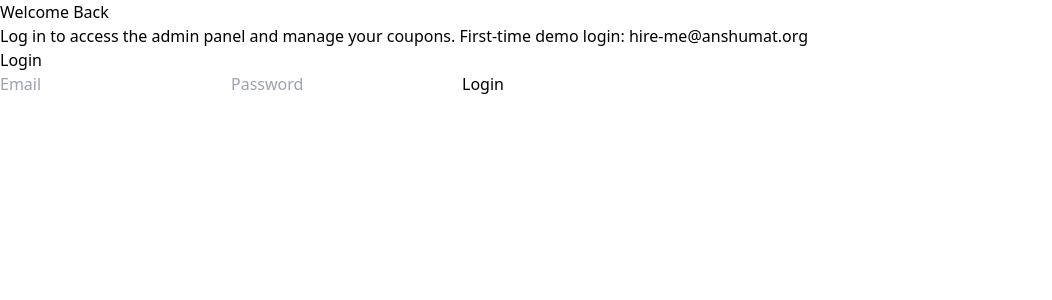
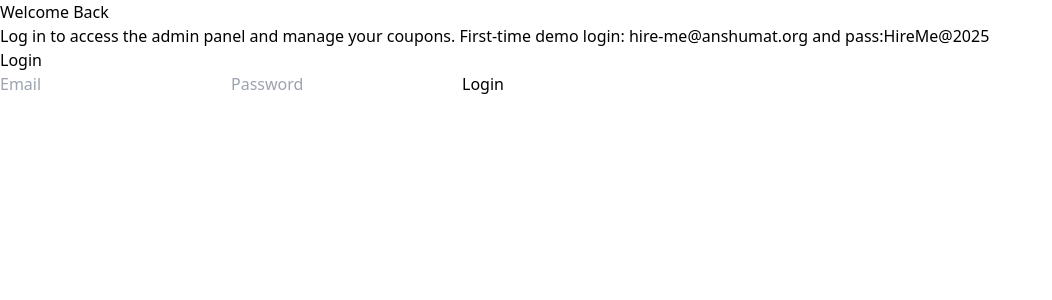
Before and after one commit to tulsishuka/Coupan-Management, a React app in the folder frontend/: page / in a window 1280 px wide. Shown: the top 300 px of the page, without its empty margins (0-1052 px from the left). Built offline with nearby package versions, Linux system fonts and the light colour scheme; the HTML template or start-up script is replaced by a standard one.

Commit message:
Update Login.jsx

```diff
--- a/frontend/src/pages/Login.jsx
+++ b/frontend/src/pages/Login.jsx
@@ -15,7 +15,7 @@ export default function Login({ setLoggedIn }) {
   <div className="min-h-screen flex">
       <div className="flex-1 bg-gradient-to-br from-purple-500 to-blue-500 text-white flex flex-col justify-center p-16">
         <h1 className="text-5xl font-bold mb-4">Welcome Back</h1>
-        <p className="text-lg">Log in to access the admin panel and manage your coupons. First-time demo login: hire-me@anshumat.org</p></div>
+        <p className="text-lg">Log in to access the admin panel and manage your coupons. First-time demo login: hire-me@anshumat.org and pass:HireMe@2025</p></div>
       <div className="flex-1 flex items-center justify-center bg-white p-16">
         <div className="w-full max-w-md">
           <h2 className="text-3xl font-bold text-gray-800 mb-6 text-center">Login</h2>
```
